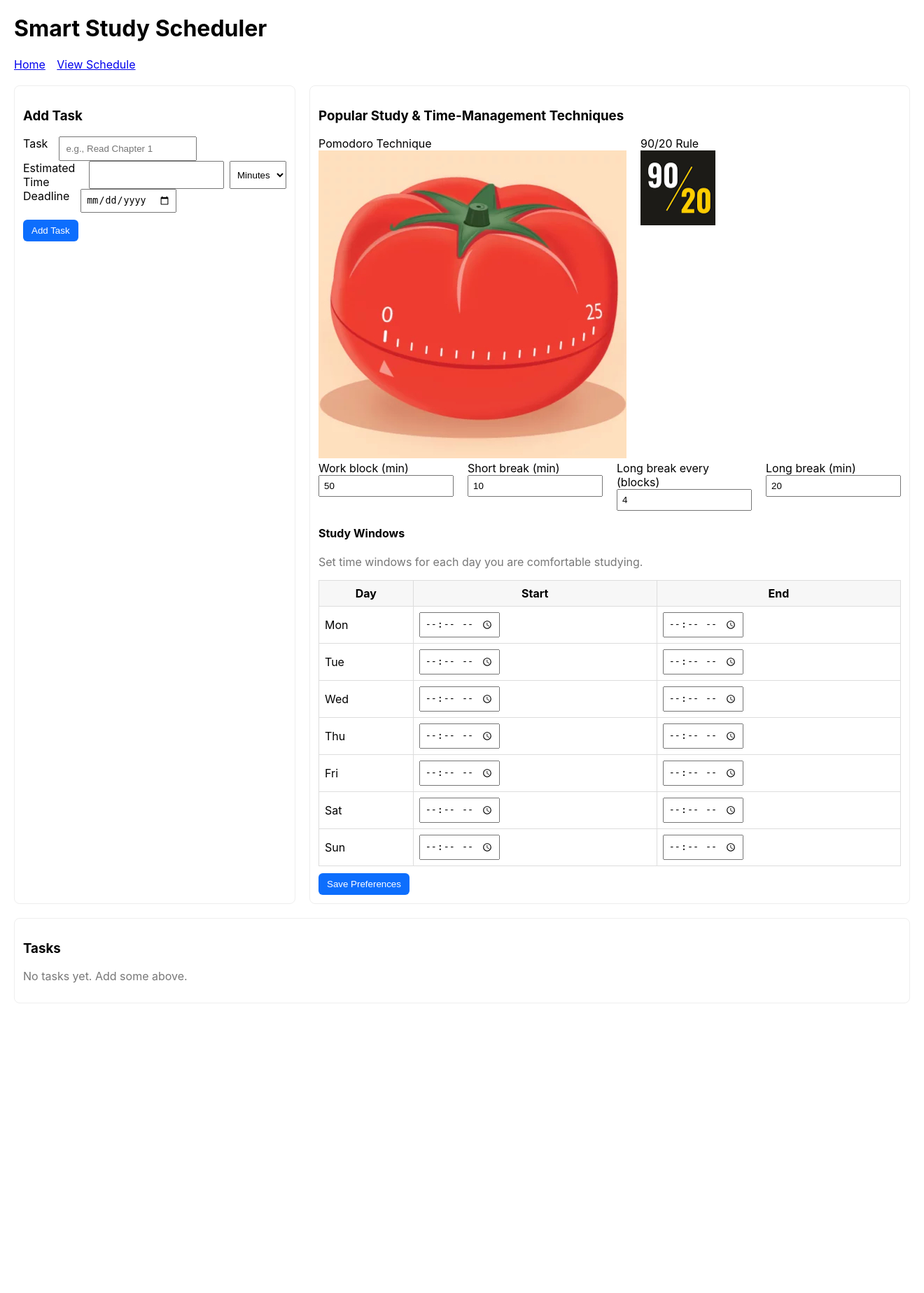
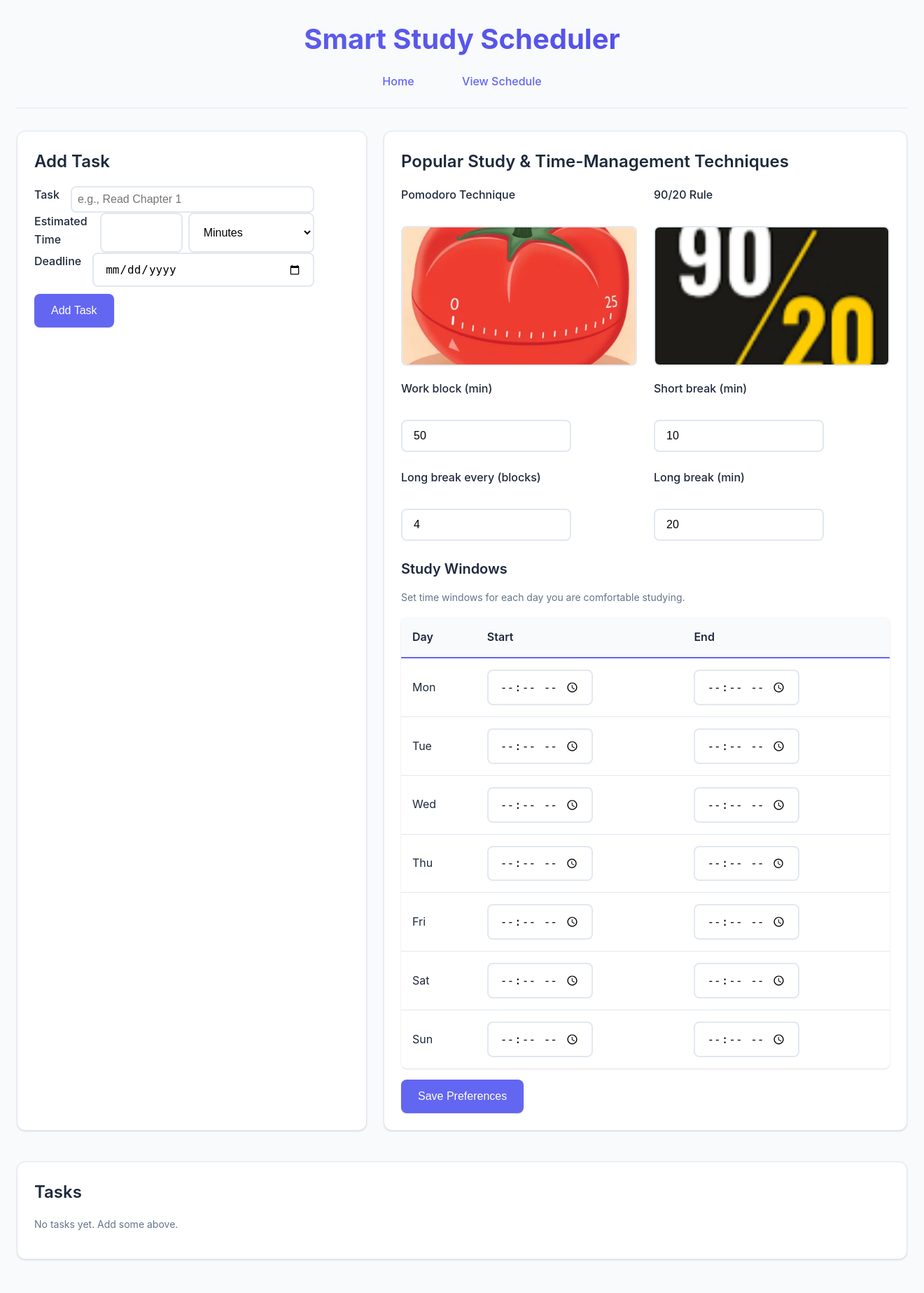
Before and after one commit to Lanv3r/ai_teacher, a Flask app: page / in a window 1320 px wide. Shown: the whole page at 70% size. Before the commit the page ends 1434 px from the top, so only its background shows below. Run offline with Flask 3, Linux system fonts and the light colour scheme.

Commit message:
Significant design improvements

```diff
--- a/ai_teacher/static/css/app.css
+++ b/ai_teacher/static/css/app.css
@@ -1,37 +1,449 @@
-body { font-family: -apple-system, system-ui, sans-serif; margin: 20px; }
-      header { margin-bottom: 20px; }
-      nav a { margin-right: 12px; }
-      input, select { padding: 6px; }
-      table { border-collapse: collapse; width: 100%; }
-      th, td { border: 1px solid #ddd; padding: 8px; }
-      th { background: #f7f7f7; }
-      .row { display: flex; gap: 20px; }
-      .card { border: 1px solid #eee; padding: 12px; border-radius: 8px; flex: 1; }
-      .btn { padding: 8px 12px; background: #0d6efd; color: #fff; border: none; border-radius: 6px; cursor: pointer; }
-      .btn-danger { background: #dc3545; }
-      .btn-secondary { background: #6c757d; }
-      .muted { color: #777; }
+/* CSS Variables for consistent theming */
+:root {
+  --primary-color: #6366f1;
+  --primary-hover: #4f46e5;
+  --secondary-color: #64748b;
+  --success-color: #10b981;
+  --danger-color: #ef4444;
+  --warning-color: #f59e0b;
+  --background-color: #f8fafc;
+  --card-background: #ffffff;
+  --text-primary: #1e293b;
+  --text-secondary: #64748b;
+  --border-color: #e2e8f0;
+  --shadow: 0 1px 3px 0 rgb(0 0 0 / 0.1), 0 1px 2px -1px rgb(0 0 0 / 0.1);
+  --shadow-lg: 0 10px 15px -3px rgb(0 0 0 / 0.1), 0 4px 6px -4px rgb(0 0 0 / 0.1);
+  --border-radius: 8px;
+  --border-radius-lg: 12px;
+  --transition: all 0.2s ease;
+}
 
-      /* Success burst animation */
-      /* Place burst above the button, centered horizontally */
-      .burst { position: absolute; pointer-events: none; width: 0; height: 0; top: 0; left: 50%; transform: translate(-50%, -6px); z-index: 2; }
-      .burst__particle { position: absolute; width: 6px; height: 6px; border-radius: 50%; background: #22c55e; opacity: 0; animation: burst-pop 650ms ease-out forwards; }
-      /* Upward trajectories with slight horizontal jitter */
-      .burst__particle:nth-child(1) { animation-delay: 0ms;   --tx: -3px;  --ty: -30px; }
-      .burst__particle:nth-child(2) { animation-delay: 20ms;  --tx: -1px;  --ty: -28px; }
-      .burst__particle:nth-child(3) { animation-delay: 40ms;  --tx:  0px;  --ty: -26px; }
-      .burst__particle:nth-child(4) { animation-delay: 60ms;  --tx:  2px;  --ty: -24px; }
-      .burst__particle:nth-child(5) { animation-delay: 80ms;  --tx:  3px;  --ty: -22px; }
-      .burst__particle:nth-child(6) { animation-delay: 100ms; --tx: -2px;  --ty: -20px; }
-      .burst__particle:nth-child(7) { animation-delay: 120ms; --tx:  1px;  --ty: -18px; }
-      .burst__particle:nth-child(8) { animation-delay: 140ms; --tx:  0px;  --ty: -16px; }
+/* Global Styles */
+* {
+  box-sizing: border-box;
+}
 
-      @keyframes burst-pop {
-        0%   { opacity: 0; transform: translate(0, 0) scale(0.4); }
-        10%  { opacity: 1; transform: translate(0, 0) scale(1); }
-        100% { opacity: 0; transform: translate(var(--tx), var(--ty)) scale(0.6); }
-      }
+body {
+  font-family: -apple-system, BlinkMacSystemFont, 'Segoe UI', Roboto, 'Helvetica Neue', Arial, sans-serif;
+  line-height: 1.6;
+  color: var(--text-primary);
+  background-color: var(--background-color);
+  margin: 0;
+  padding: 24px;
+  min-height: 100vh;
+}
 
-      @media (prefers-reduced-motion: reduce) {
-        .burst__particle { animation: none; opacity: 0; }
-      }
+header {
+  text-align: center;
+  margin-bottom: 32px;
+  padding-bottom: 24px;
+  border-bottom: 1px solid var(--border-color);
+}
+
+h1 {
+  color: var(--text-primary);
+  font-size: 2.5rem;
+  font-weight: 700;
+  margin: 0 0 8px 0;
+  background: linear-gradient(135deg, var(--primary-color), var(--primary-hover));
+  -webkit-background-clip: text;
+  -webkit-text-fill-color: transparent;
+  background-clip: text;
+}
+
+h3 {
+  font-size: 1.5rem;
+  font-weight: 600;
+  margin: 0 0 16px 0;
+  color: var(--text-primary);
+}
+
+h4 {
+  font-size: 1.25rem;
+  font-weight: 600;
+  margin: 24px 0 12px 0;
+  color: var(--text-primary);
+}
+
+/* Navigation */
+nav {
+  margin-top: 16px;
+}
+
+nav a {
+  color: var(--primary-color);
+  text-decoration: none;
+  font-weight: 500;
+  margin: 0 16px;
+  padding: 8px 16px;
+  border-radius: var(--border-radius);
+  transition: var(--transition);
+}
+
+nav a:hover {
+  background-color: var(--primary-color);
+  color: white;
+  text-decoration: none;
+}
+
+/* Cards */
+.card {
+  background: var(--card-background);
+  border: 1px solid var(--border-color);
+  border-radius: var(--border-radius-lg);
+  padding: 24px;
+  box-shadow: var(--shadow);
+  transition: var(--transition);
+  margin-bottom: 24px;
+}
+
+.card:hover {
+  box-shadow: var(--shadow-lg);
+  border-color: var(--primary-color);
+}
+
+/* Layout */
+.row {
+  display: flex;
+  gap: 24px;
+  flex-wrap: wrap;
+}
+
+.row > div {
+  flex: 1;
+  min-width: 280px;
+}
+
+#add-task-window {
+  flex: 0 0 100%;
+  max-width: 500px;
+}
+
+#study-window {
+  flex: 1;
+}
+
+#tasks-window {
+  width: 100%;
+}
+
+/* Form Elements */
+form {
+  max-width: 100%;
+}
+
+.form-group {
+  margin-bottom: 20px;
+}
+
+label {
+  display: block;
+  font-weight: 500;
+  margin-bottom: 6px;
+  color: var(--text-primary);
+}
+
+input,
+select {
+  width: 100%;
+  padding: 12px 16px;
+  border: 2px solid var(--border-color);
+  border-radius: var(--border-radius);
+  font-size: 16px;
+  background-color: white;
+  transition: var(--transition);
+  outline: none;
+}
+
+input:focus,
+select:focus {
+  border-color: var(--primary-color);
+  box-shadow: 0 0 0 3px rgb(99 102 241 / 0.1);
+}
+
+input[type="number"] {
+  width: auto;
+  min-width: 80px;
+}
+
+input[type="time"] {
+  width: auto;
+  min-width: 140px;
+}
+
+/* Flex layouts for form rows */
+.form-row {
+  display: flex;
+  gap: 12px;
+  align-items: end;
+  flex-wrap: wrap;
+}
+
+.form-row > div {
+  flex: 1;
+  min-width: 120px;
+}
+
+.form-row label {
+  margin-bottom: 0;
+}
+
+/* Buttons */
+.btn {
+  display: inline-flex;
+  align-items: center;
+  justify-content: center;
+  padding: 12px 24px;
+  background: var(--primary-color);
+  color: white;
+  border: none;
+  border-radius: var(--border-radius);
+  font-size: 16px;
+  font-weight: 500;
+  cursor: pointer;
+  transition: var(--transition);
+  text-decoration: none;
+  min-height: 48px;
+  box-shadow: var(--shadow);
+}
+
+.btn:hover {
+  background: var(--primary-hover);
+  transform: translateY(-1px);
+  box-shadow: 0 4px 12px rgb(99 102 241 / 0.3);
+}
+
+.btn:active {
+  transform: translateY(0);
+}
+
+.btn:focus {
+  outline: 2px solid var(--primary-color);
+  outline-offset: 2px;
+}
+
+.btn-danger {
+  background: var(--danger-color);
+}
+
+.btn-danger:hover {
+  background: #dc2626;
+  box-shadow: 0 4px 12px rgb(239 68 68 / 0.3);
+}
+
+.btn-secondary {
+  background: var(--secondary-color);
+}
+
+.btn-secondary:hover {
+  background: #475569;
+  box-shadow: 0 4px 12px rgb(100 116 139 / 0.3);
+}
+
+.btn:disabled {
+  opacity: 0.6;
+  cursor: not-allowed;
+  transform: none;
+}
+
+/* Images */
+.img-option {
+  width: 100%;
+  height: 200px;
+  object-fit: cover;
+  border-radius: var(--border-radius);
+  margin-bottom: 12px;
+  border: 2px solid var(--border-color);
+  transition: var(--transition);
+}
+
+.img-option:hover {
+  border-color: var(--primary-color);
+  transform: scale(1.02);
+}
+
+/* Tables */
+table {
+  border-collapse: collapse;
+  width: 100%;
+  background: white;
+  border-radius: var(--border-radius);
+  overflow: hidden;
+  box-shadow: var(--shadow);
+  margin: 16px 0;
+}
+
+th,
+td {
+  padding: 16px;
+  text-align: left;
+  border-bottom: 1px solid var(--border-color);
+}
+
+th {
+  background: var(--background-color);
+  font-weight: 600;
+  color: var(--text-primary);
+  border-bottom: 2px solid var(--primary-color);
+}
+
+tr:last-child td {
+  border-bottom: none;
+}
+
+tr:hover {
+  background-color: rgba(99, 102, 241, 0.02);
+}
+
+/* Utility Classes */
+.muted {
+  color: var(--text-secondary);
+  font-size: 14px;
+}
+
+.text-center {
+  text-align: center;
+}
+
+.mt-1 { margin-top: 4px; }
+.mt-2 { margin-top: 8px; }
+.mt-3 { margin-top: 16px; }
+.mt-4 { margin-top: 24px; }
+.mt-5 { margin-top: 32px; }
+
+.mb-1 { margin-bottom: 4px; }
+.mb-2 { margin-bottom: 8px; }
+.mb-3 { margin-bottom: 16px; }
+.mb-4 { margin-bottom: 24px; }
+.mb-5 { margin-bottom: 32px; }
+
+/* Success burst animation (improved) */
+.burst {
+  position: absolute;
+  pointer-events: none;
+  width: 0;
+  height: 0;
+  top: 0;
+  left: 50%;
+  transform: translate(-50%, -12px);
+  z-index: 10;
+}
+
+.burst__particle {
+  position: absolute;
+  width: 8px;
+  height: 8px;
+  border-radius: 50%;
+  background: var(--success-color);
+  opacity: 0;
+  animation: burst-pop 800ms cubic-bezier(0.25, 0.46, 0.45, 0.94) forwards;
+}
+
+.burst__particle:nth-child(1) {
+  animation-delay: 0ms;
+  --tx: -4px;
+  --ty: -35px;
+}
+
+.burst__particle:nth-child(2) {
+  animation-delay: 25ms;
+  --tx: -2px;
+  --ty: -32px;
+}
+
+.burst__particle:nth-child(3) {
+  animation-delay: 50ms;
+  --tx: 0px;
+  --ty: -29px;
+}
+
+.burst__particle:nth-child(4) {
+  animation-delay: 75ms;
+  --tx: 2px;
+  --ty: -26px;
+}
+
+.burst__particle:nth-child(5) {
+  animation-delay: 100ms;
+  --tx: 4px;
+  --ty: -23px;
+}
+
+.burst__particle:nth-child(6) {
+  animation-delay: 125ms;
+  --tx: -3px;
+  --ty: -20px;
+}
+
+.burst__particle:nth-child(7) {
+  animation-delay: 150ms;
+  --tx: 1px;
+  --ty: -17px;
+}
+
+.burst__particle:nth-child(8) {
+  animation-delay: 175ms;
+  --tx: 0px;
+  --ty: -14px;
+}
+
+@keyframes burst-pop {
+  0% {
+    opacity: 0;
+    transform: translate(0, 0) scale(0.3);
+  }
+  15% {
+    opacity: 1;
+    transform: translate(0, 0) scale(1.2);
+  }
+  100% {
+    opacity: 0;
+    transform: translate(var(--tx), var(--ty)) scale(0.8);
+  }
+}
+
+/* Responsive Design */
+@media (max-width: 768px) {
+  body {
+    padding: 16px;
+  }
+
+  h1 {
+    font-size: 2rem;
+  }
+
+  .row {
+    flex-direction: column;
+    gap: 16px;
+  }
+
+  .card {
+    padding: 16px;
+  }
+
+  nav a {
+    margin: 0 8px;
+    padding: 6px 12px;
+  }
+
+  table {
+    font-size: 14px;
+  }
+
+  th, td {
+    padding: 12px 8px;
+  }
+}
+
+@media (prefers-reduced-motion: reduce) {
+  * {
+    animation-duration: 0.01ms !important;
+    animation-iteration-count: 1 !important;
+    transition-duration: 0.01ms !important;
+  }
+
+  .burst__particle {
+    animation: none;
+    opacity: 0;
+  }
+}
--- a/ai_teacher/templates/index.html
+++ b/ai_teacher/templates/index.html
@@ -2,7 +2,7 @@
 {% block content %}
 
 <div class="row">
-  <div class="card">
+  <div class="card" id="add-task-window">
     <h3>Add Task</h3>
     <form method="post" action="/add-task" style="max-width: 400px;">
       <div style="display: flex; gap: 8px;">
@@ -30,17 +30,17 @@
     </form>
   </div>
 
-  <div class="card">
+  <div class="card" id="study-window">
     <h3>Popular Study & Time-Management Techniques</h3>
     <form method="post" action="/save-preferences">
       <div class="row">
         <div>
           <label>Pomodoro Technique</label><br>
-          <img class="option" src="{{ url_for('static', filename='img/pomodoro.png') }}" alt="Pomodoro">
+          <img class="img-option" src="{{ url_for('static', filename='img/pomodoro.png') }}" alt="Pomodoro">
         </div>
         <div>
           <label>90/20 Rule</label><br>
-          <img class="option" src="{{ url_for('static', filename='img/flow_state.png') }}" alt="90/20 Rule">
+          <img class="img-option" src="{{ url_for('static', filename='img/flow_state.png') }}" alt="90/20 Rule">
         </div>
       </div>
       <div class="row">
@@ -122,7 +122,7 @@
   })();
   </script>
 
-<div class="card" style="margin-top:20px;">
+<div class="card" id="tasks-window" style="margin-top:20px;">
   <h3>Tasks</h3>
   {% if tasks %}
   <table>
```
